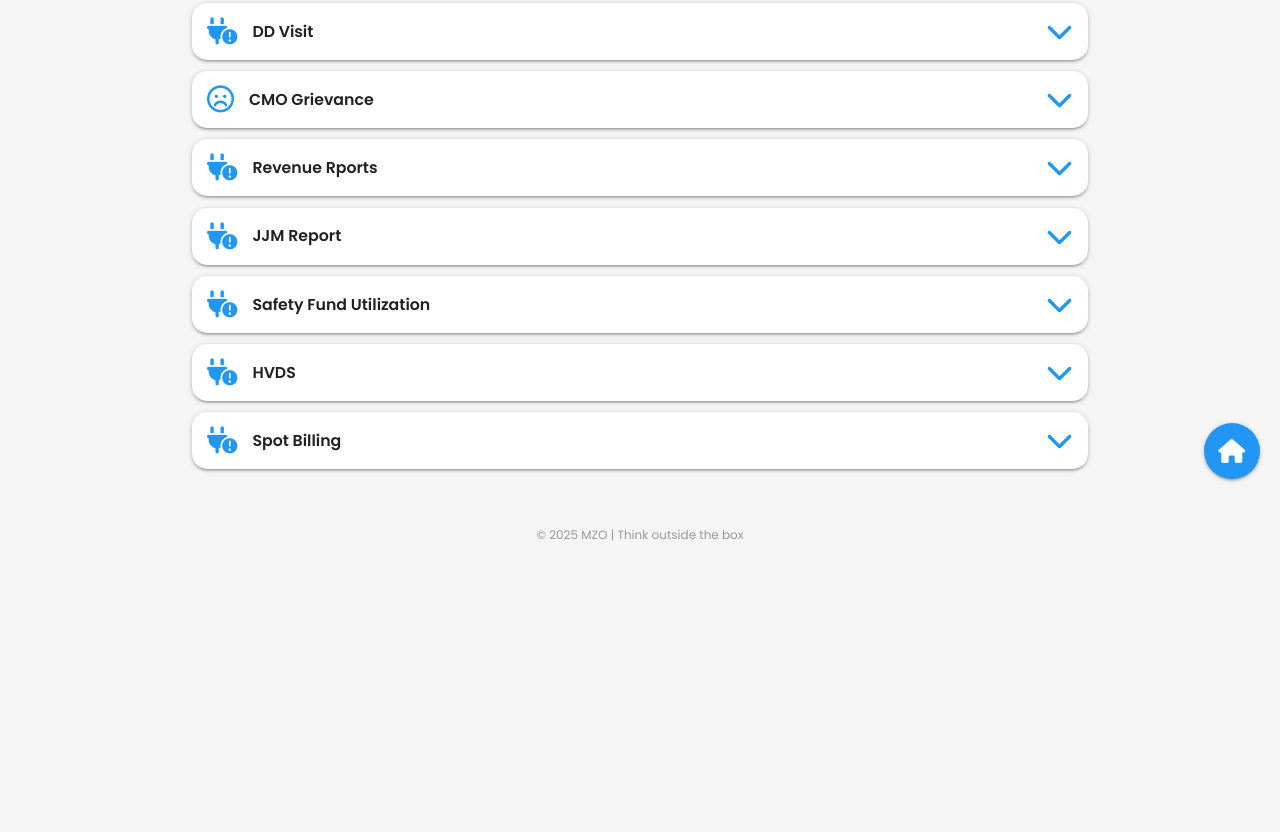
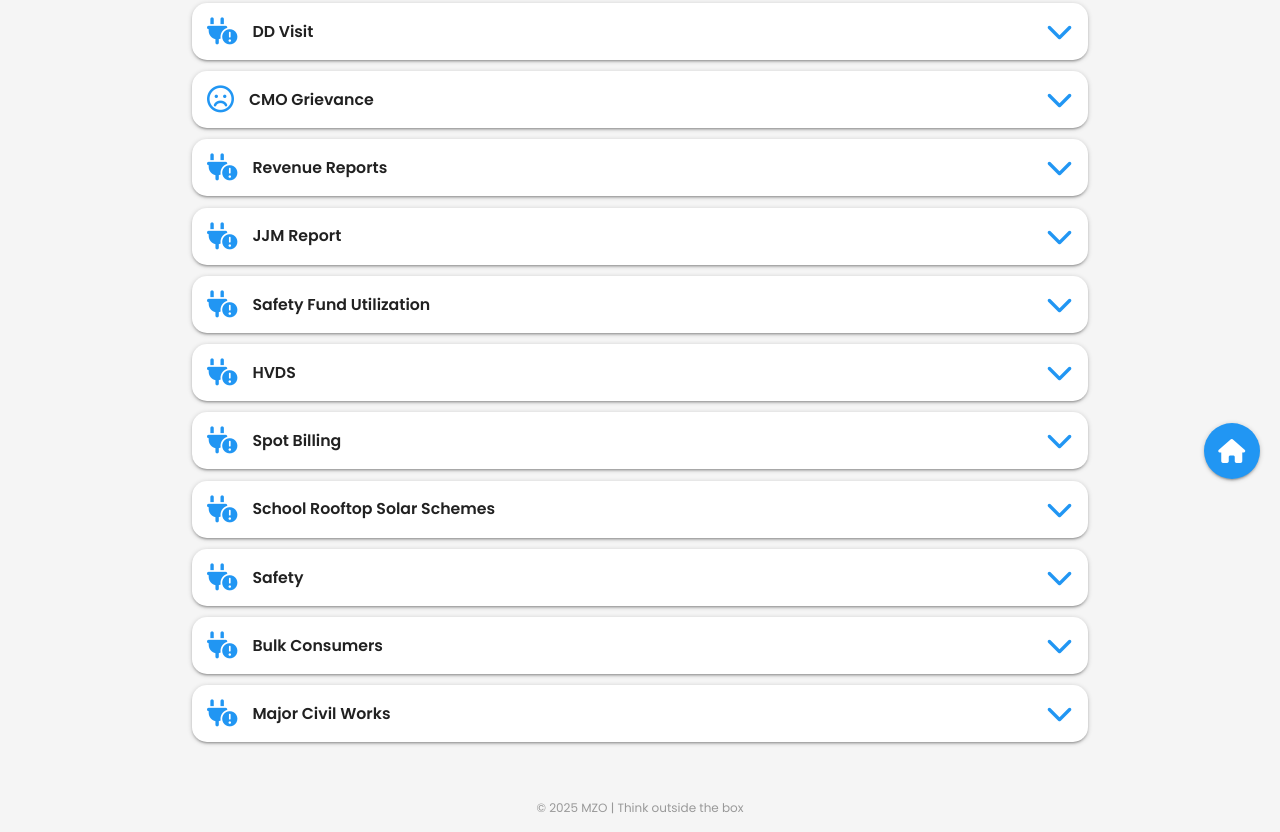
Before and after one commit to UtilityDD/mzo_report, a plain HTML site: page index.html in a window 1280 px wide. Shown: the part 301-1133 px from the top of the page. Before the commit the page ends 860 px from the top, so only its background shows below. Drawn offline with nearby package versions, Linux system fonts and the light colour scheme.

Commit message:
index.html

```diff
--- a/index.html
+++ b/index.html
@@ -195,7 +195,7 @@
       <div class="card-header">
         <div class="card-header-left">
           <i class="fa-solid fa-plug-circle-exclamation"></i>
-          <span class="title">Revenue Rports</span>
+          <span class="title">Revenue Reports</span>
         </div>
         <i class="fa fa-chevron-down"></i>
       </div>
@@ -265,6 +265,69 @@
       </div>
 </div>
 
+      <!-- Card 11 -->
+    <div class="card-panel white z-depth-1" onclick="toggleSub(this)">
+      <div class="card-header">
+        <div class="card-header-left">
+          <i class="fa-solid fa-plug-circle-exclamation"></i>
+          <span class="title">School Rooftop Solar Schemes</span>
+        </div>
+        <i class="fa fa-chevron-down"></i>
+      </div>
+      <div class="sub-options">
+        <a href="demo.html" class="sub-option"><i class="fa-solid fa-chart-line"></i>Summay Report</a>
+        <a href="demo.html" class="sub-option"><i class="fa-solid fa-table"></i>Link for report entry</a>
+      </div>
+</div>
+
+     <!-- Card 12 -->
+    <div class="card-panel white z-depth-1" onclick="toggleSub(this)">
+      <div class="card-header">
+        <div class="card-header-left">
+          <i class="fa-solid fa-plug-circle-exclamation"></i>
+          <span class="title">Safety</span>
+        </div>
+        <i class="fa fa-chevron-down"></i>
+      </div>
+      <div class="sub-options">
+        <a href="demo.html" class="sub-option"><i class="fa-solid fa-chart-line"></i>Accident Reports</a>
+        <a href="demo.html" class="sub-option"><i class="fa-solid fa-table"></i>Safety App Reports</a>
+      </div>
+</div>
+
+   <!-- Card 13 -->
+    <div class="card-panel white z-depth-1" onclick="toggleSub(this)">
+      <div class="card-header">
+        <div class="card-header-left">
+          <i class="fa-solid fa-plug-circle-exclamation"></i>
+          <span class="title">Bulk Consumers</span>
+        </div>
+        <i class="fa fa-chevron-down"></i>
+      </div>
+      <div class="sub-options">
+        <a href="demo.html" class="sub-option"><i class="fa-solid fa-chart-line"></i>Summary Report</a>
+        <a href="demo.html" class="sub-option"><i class="fa-solid fa-table"></i>Pending Connection</a>
+      </div>
+</div>
+
+   <!-- Card 14 -->
+    <div class="card-panel white z-depth-1" onclick="toggleSub(this)">
+      <div class="card-header">
+        <div class="card-header-left">
+          <i class="fa-solid fa-plug-circle-exclamation"></i>
+          <span class="title">Major Civil Works</span>
+        </div>
+        <i class="fa fa-chevron-down"></i>
+      </div>
+      <div class="sub-options">
+        <a href="demo.html" class="sub-option"><i class="fa-solid fa-chart-line"></i>Summary Reports</a>
+        <a href="demo.html" class="sub-option"><i class="fa-solid fa-table"></i>Link for report entry</a>
+      </div>
+</div>
+
+
+
+
   </div>
 
   <footer>
```
